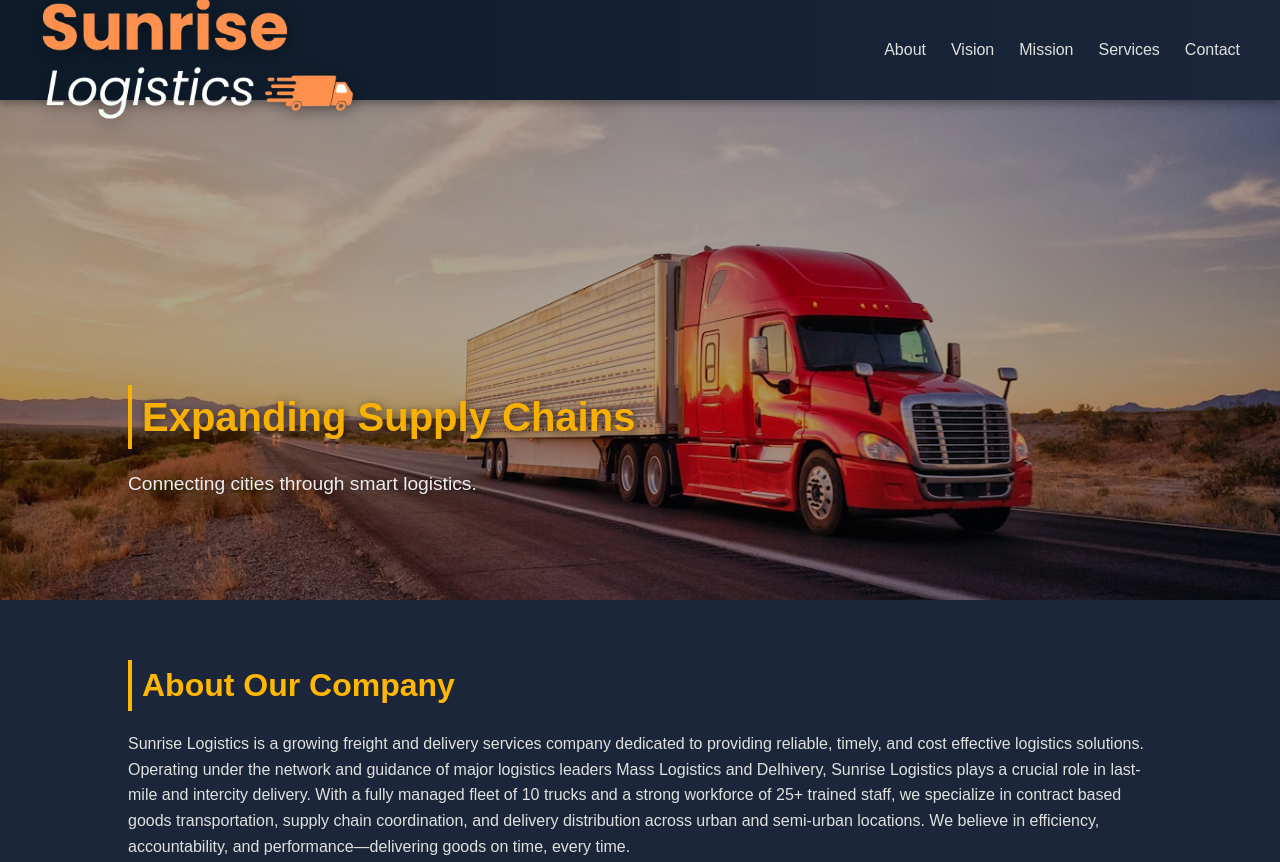
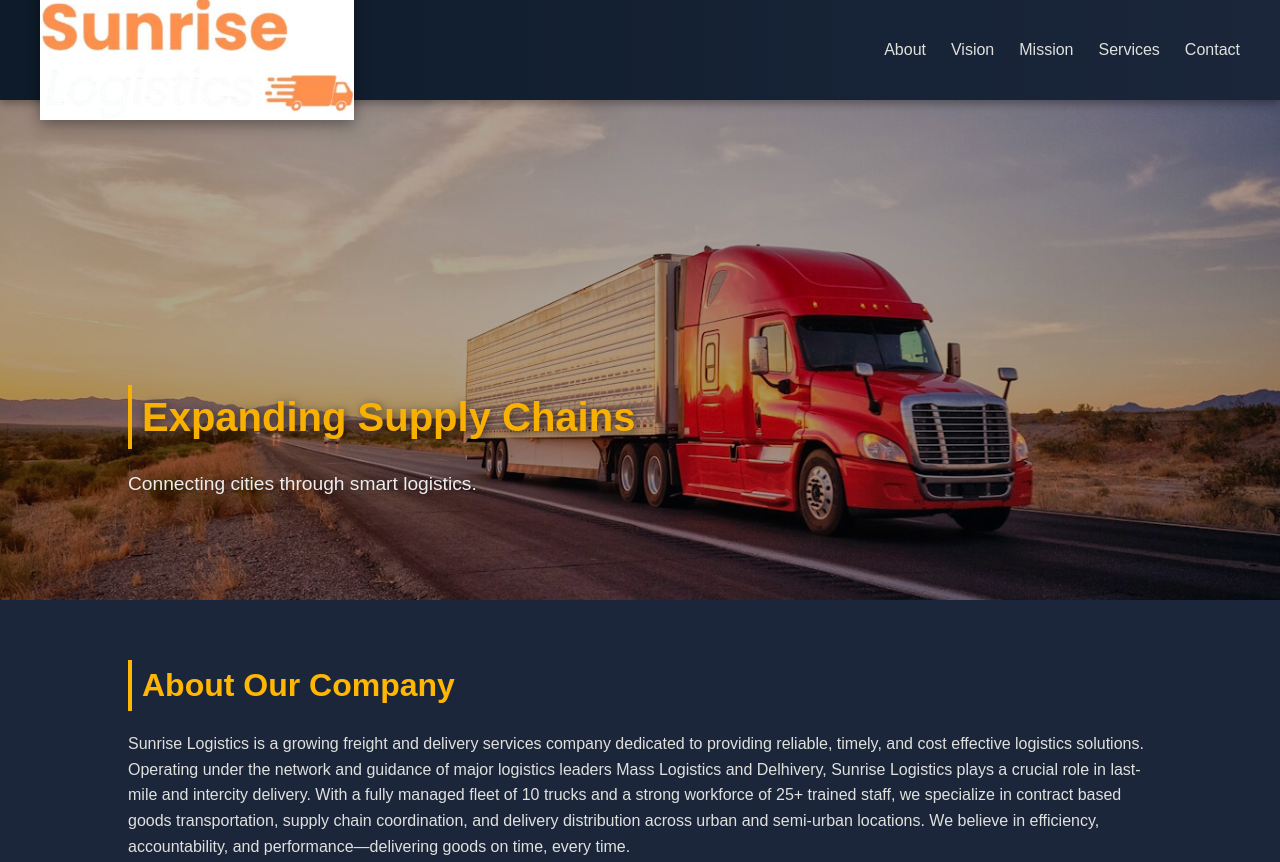
Before and after one commit to Lakshaya7/SunriseLogistics, a plain HTML site: page index.html in a window 1280 px wide. Shown: the top 862 px of the page. Drawn offline with Linux system fonts and the light colour scheme.

Commit message:
Update index.html

```diff
--- a/index.html
+++ b/index.html
@@ -11,7 +11,7 @@
   <!-- Navigation Bar -->
   <header>
   <!-- Company Logo on Top Left -->
-  <img src="image-removebg-preview.png" alt="Sunrise Logistics Logo" class="company-logo">
+  <img src="logo.jpg" alt="Sunrise Logistics Logo" class="company-logo">
 
   <!-- Navigation -->
   <nav>
```
